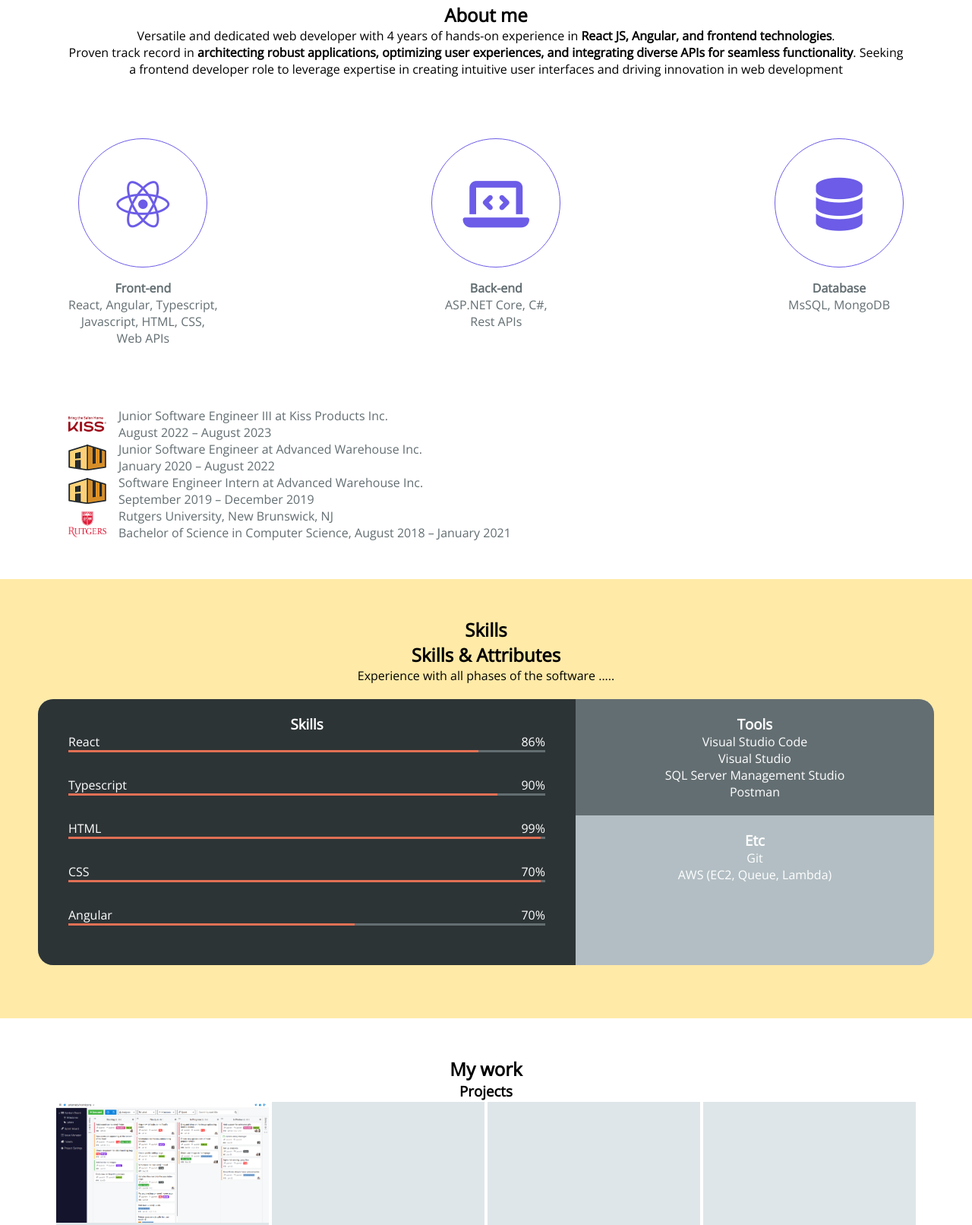
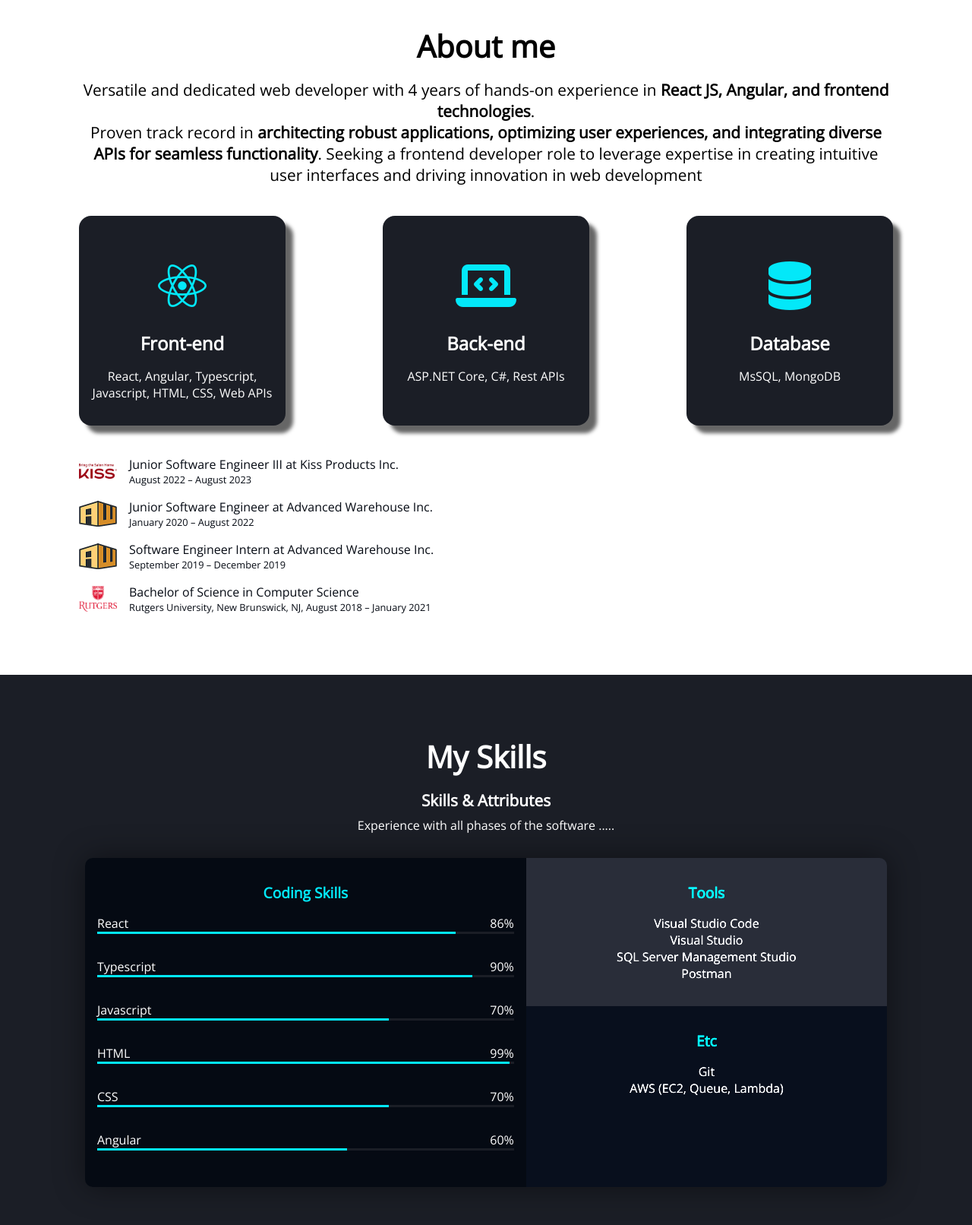
Before and after one commit to hchae0125/portfolio, a plain HTML site: page index.html in a window 1280 px wide. Shown: the part 763-2375 px from the top of the page at 76% size. Drawn offline with nearby package versions, Linux system fonts and the light colour scheme.

Commit message:
style update

```diff
--- a/index.html
+++ b/index.html
@@ -52,14 +52,14 @@
     </section>
     <!-- About -->
     <section id="about" class="section section__container">
-        <h1>About me</h1>
-        <p>
+        <h1 class="title">About me</h1>
+        <p class="description">
             Versatile and dedicated web developer with 4 years of hands-on experience in <b>React JS, Angular, and frontend technologies</b>. <br />
             Proven track record in <b>architecting robust applications, optimizing user experiences, and integrating diverse APIs for seamless functionality</b>.
             Seeking a frontend developer role to leverage expertise in creating intuitive user interfaces and driving innovation in web development
         </p>
-        <div class="about__majors">
-            <div class="major">
+        <ul class="about__majors">
+            <li class="major">
                 <div class="major__icon">
                     <i class="fa-brands fa-react"></i>
                 </div>
@@ -67,10 +67,10 @@
                     Front-end
                 </div>
                 <div class="major__description">
-                    React, Angular, Typescript, <br />Javascript, HTML, CSS,  <br />Web APIs
+                    React, Angular, Typescript, Javascript, HTML, CSS, Web APIs
                 </div>
-            </div>
-            <div class="major">
+            </li>
+            <li class="major">
                 <div class="major__icon">
                     <i class="fa-solid fa-laptop-code"></i>
                 </div>
@@ -78,10 +78,10 @@
                     Back-end
                 </div>
                 <div class="major__description">
-                    ASP.NET Core, C#,  <br />Rest APIs
+                    ASP.NET Core, C#, Rest APIs
                 </div>
-            </div>
-            <div class="major">
+            </li>
+            <li class="major">
                 <div class="major__icon">
                     <i class="fa-solid fa-database"></i>
                 </div>
@@ -91,47 +91,47 @@
                 <div class="major__description">
                     MsSQL, MongoDB
                 </div>
-            </div>
-        </div>
+            </li>
+        </ul>
         <div class="about__jobs">
             <div class="job">
                 <img src="imgs/jobs/logo-kiss.png" alt="kiss nail products inc" class="job__logo">
                 <div class="job__description">
                     <p class="job__name">Junior Software Engineer III at  Kiss Products Inc.</p>
-                    <p class="job_period">August 2022 – August 2023</p>
+                    <p class="job__period">August 2022 – August 2023</p>
                 </div>
             </div>
             <div class="job">
                 <img src="imgs/jobs/logo-awi.png" alt="advance warehouse inc" class="job__logo">
                 <div class="job__description">
                     <p class="job__name">Junior Software Engineer at Advanced Warehouse Inc.</p>
-                    <p class="job_period">January 2020 – August 2022</p>
+                    <p class="job__period">January 2020 – August 2022</p>
                 </div>
             </div>
             <div class="job">
                 <img src="imgs/jobs/logo-awi.png" alt="advance warehouse inc" class="job__logo">
                 <div class="job__description">
                     <p class="job__name">Software Engineer Intern at Advanced Warehouse Inc.</p>
-                    <p class="job_period">September 2019 – December 2019</p>
+                    <p class="job__period">September 2019 – December 2019</p>
                 </div>
             </div>
             <div class="job">
                 <img src="imgs/school/Rutgers_logo.png" alt="rutgers university" class="job__logo">
                 <div class="job__description">
-                    <p class="job__name">Rutgers University, New Brunswick, NJ</p>
-                    <p class="job_period">Bachelor of Science in Computer Science, August 2018 – January 2021</p>
+                    <p class="job__name">Bachelor of Science in Computer Science</p>
+                    <p class="job__period">Rutgers University, New Brunswick, NJ, August 2018 – January 2021</p>
                 </div>
             </div>
         </div>
     </section>
     <section id="skills" class="section">
         <div class="section__container">
-            <h1>Skills</h1>
-            <h2>Skills & Attributes</h2>
+            <h1 class="title">My Skills</h1>
+            <h2 class="description">Skills & Attributes</h2>
             <p>Experience with all phases of the software .....</p>
             <div class="skillset">
                 <div class="skillset__left">
-                    <h3 class="skillset__title">Skills</h3>
+                    <h3 class="skillset__title">Coding Skills</h3>
                     <div class="skill">
                         <div class="skill__description">
                             <span>React</span>
@@ -154,6 +154,16 @@
                     </div>
                     <div class="skill">
                         <div class="skill__description">
+                            <span>Javascript</span>
+                            <span>70%</span>
+                        </div>
+                        <div class="skill__bar">
+                            <div class="skill__value" style="width: 70%;">
+                            </div>
+                        </div>
+                    </div>
+                    <div class="skill">
+                        <div class="skill__description">
                             <span>HTML</span>
                             <span>99%</span>
                         </div>
@@ -168,14 +178,14 @@
                             <span>70%</span>
                         </div>
                         <div class="skill__bar">
-                            <div class="skill__value" style="width: 99%;">
+                            <div class="skill__value" style="width: 70%;">
                             </div>
                         </div>
                     </div>
                     <div class="skill">
                         <div class="skill__description">
                             <span>Angular</span>
-                            <span>70%</span>
+                            <span>60%</span>
                         </div>
                         <div class="skill__bar">
                             <div class="skill__value" style="width: 60%;">
@@ -206,8 +216,8 @@
     </section>
     <section id="work" class="section">
        <div class="section__container">
-        <h1>My work</h1>
-        <h3>Projects</h3>
+        <h1 class="title">My work</h1>
+        <h3 class="description">Projects</h3>
         <!-- <div class="work__categories">
             <button class="category__btn active">All <span class="category__count">8</span></button>
             <button class="category__btn">Front-end<span class="category__count">3</span></button>
@@ -274,7 +284,6 @@
         </div>
        </div>
     </section>
-    <!-- <section id="testimonials"></section> -->
     <section id="contact" class="section">
         <h1 class="contact__title">Let's talk</h1>
         <h2 class="contact__email">hc805@rutgers.edu</h2>
--- a/style.css
+++ b/style.css
@@ -1,7 +1,7 @@
 :root {
     /* App Color */
     --color-primary: var(--color-black);
-    --color-primary-variant: var(--color-grey);
+    --color-primary-variant: var(--color-gray);
     --color-accent: var(--color-blue);
     --color-accent-variant: var(--color-orange);
     --color-text: var(--color-white);
@@ -72,7 +72,26 @@ button {
     outline: none;
 }
 
+/* Section common */
+.section {
+    padding: 4rem;
+    text-align: center;
+}
 
+.title {
+    font-size: 2.5rem;
+    margin: 1rem 0;
+}
+
+.description {
+    font-size: 1.3rem;
+    margin:0.5rem 0;
+}
+
+.section__container {
+    max-width: 1200px;
+    margin: auto;
+}
 
 
 /* Nav */
@@ -162,122 +181,128 @@ button {
     font-weight: bold;
 }
 
-/* Section common */
-.section {
-    padding: 50px;
-    text-align: center;
-    margin: auto;
-
-}
-.section__container {
-    max-width: 1200px;
-    margin: auto;
-}
-
 /* About */
 .about__majors {
     display: flex;
     justify-content: space-between;
-    margin: 80px 0;
+    gap: 8rem;
+    margin: 2.5rem 0;
 }
+
+.major {
+    background-color: var(--color-primary-variant);
+    color: var(--color-text);
+    padding: 2rem 1rem;
+    border-radius: 1rem;
+    cursor: default;
+    box-shadow: 10px 10px 5px 0px rgba(0,0,0,0.6);
+    width: 100%;
+}
+
 .major__icon {
-    width: 170px;
-    height: 170px;
-    font-size: 70px;
-    line-height: 170px;
-    margin: auto;
-    border: 1px solid var(--color-exodus-purple);
-    color: var(--color-exodus-purple);
-    border-radius: 50%;
-    margin-bottom: 16px;
-}
-.major__icon i {
+    font-size: 4rem;
+    margin: 1rem 0;
+    color: var(--color-accent);
     transition: all 300ms ease;
-}
-.major__icon:hover i {
-    color: var(--color-shy-purple);
-    transform: rotate(-30deg) scale(1.3);
-
 }
 
 .major__title {
-    font-weight: 600;
+    font-size: 1.5rem;
+    font-weight: bold;
+    margin-bottom: 1rem;
 }
 
-.major__title, .major__description {
-    color: var(--color-dark-grey);
+.major:hover .major__icon {
+    transform: rotate(-15deg) scale(1.3);
 }
 
 .job {
     display: flex;
     align-items: center;
+    margin-bottom: 1rem;
 }
 .job__logo {
     width: 50px;
 }
 .job__description {
+    color: var(--color-primary);
     margin: 0 16px;
     text-align: left;
 }
-.job__name, .job__description {
-    color: var(--color-dark-grey);
-}
+
 .job__name {
-    font-size: var(--font-small);
+    color: var(--color-primary);
 }
 .job__period {
-    font-size: var(--font-micro);
+    font-size: 0.8rem
 }
 
 /* Skill */
 #skills {
-    background-color: var(--color-sour-lemon);
+    background-color: var(--color-primary-variant);
+    color: var(--color-text);
 }
+
 .skillset {
     display: flex;
-    background-color: var(--color-soothing-grey);
     color: var(--color-text);
-    margin: 20px 0;
-    border-radius: 20px;
+    margin: 2rem 3rem;
+    border-radius: 10px;
+    overflow: hidden;
+    box-shadow: 0 0 40px 0 rgba(0,0,0,.45)
 }
+
+.skillset__left {
+    flex-basis: 55%;
+    background-color: var(--color-primary);
+    padding: 1rem;
+}
+
+.skillset__right {
+    flex-basis: 45%;
+    background-color: var(--color-primary);
+    filter: brightness(150%);
+}
+
+.tools {
+    padding: 1rem;
+    background-color: var(--color-primary-variant);
+}
+
+.tools__list {
+    padding-bottom: 1rem;
+}
+
+.etc {
+    padding: 1rem;
+}
+
 .skillset__title {
-    color: var(--color-text);
+    color: var(--color-accent);
+    margin: 1rem 0;
+    font-size: 1.2rem;
 }
+
 .skill__description {
     display: flex;
     justify-content: space-between;
 
 }
+
 .skill {
     margin-bottom: 32px;
 }
 .skill__bar {
     width: 100%;
     height: 3px;
-    background-color: var(--color-dark-grey);
+    background-color: var(--color-primary-variant);
 }
 .skill__value {
     height: 3px;
-    background-color: var(--color-orange-villege);
+    background-color: var(--color-accent);
 }
-.skillset__left {
-    flex-basis: 60%;
-    background-color: var(--color-dracular-black);
-    padding: 20px 40px;
-    border-top-left-radius: 20px;
-    border-bottom-left-radius: 20px;
-}
-.skillset__right {
-    flex-basis: 40%;
 
-}
-.tools {
-    background-color: var(--color-dark-grey);
-    border-top-right-radius: 20px;
-}
-.tools, .etc {
-    padding: 20px;
-}
+
 
 /* Work */
 .category__btn {
```
